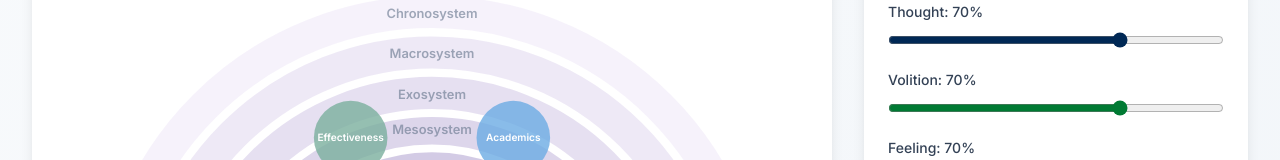
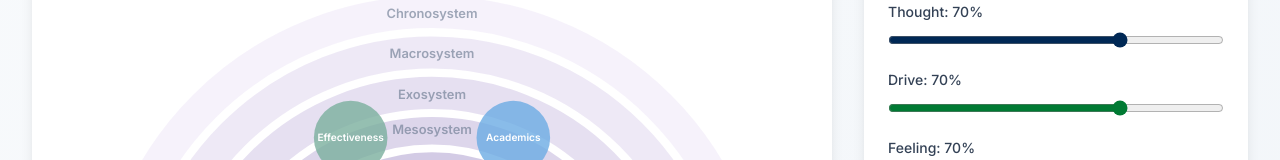
Before and after one commit to eric-hansen-wgu/SEEE-test, a Next.js app: page / in a window 1280 px wide. Shown: the part 258-418 px from the top of the page. Built offline with nearby package versions, Linux system fonts and the light colour scheme.

Commit message:
Update page.tsx change volition to drive

```diff
--- a/src/app/page.tsx
+++ b/src/app/page.tsx
@@ -99,11 +99,11 @@ const StudentSuccessEcosystem = () => {
     },
     {
       id: 'mindset',
-      name: 'Volition',
+      name: 'Drive',
       color: '#007A33',
       position: 'left',
       description: 'The beliefs, attitudes, and psychological capacities that enable persistence and growth',
-      context: 'Volition (a.k.a. Conation) includes self-efficacy, growth orientation, resilience, motivation, and sense of agency. It represents the psychological and emotional dimension of student success—the internal drive and confidence to persist through challenges.'
+      context: 'Drive (a.k.a. Conation) includes self-efficacy, growth orientation, resilience, motivation, and sense of agency. It represents the psychological and emotional dimension of student success—the internal drive and confidence to persist through challenges.'
     },
     {
       id: 'belonging',
@@ -111,7 +111,7 @@ const StudentSuccessEcosystem = () => {
       color: '#C8102E',
       position: 'right',
       description: 'The sense of connection, identity, and membership within the learning community',
-      context: 'Feeling (a.k.a. Affection) reflects social integration, feelings of acceptance and value, cultural fit, and connection to institutional identity. It represents the social and relational dimension of student success—feeling part of something larger than oneself.'
+      context: 'Feeling (a.k.a. Affect) reflects social integration, feelings of acceptance and value, cultural fit, and connection to institutional identity. It represents the social and relational dimension of student success—feeling part of something larger than oneself.'
     },
     {
       id: 'learning',
```
